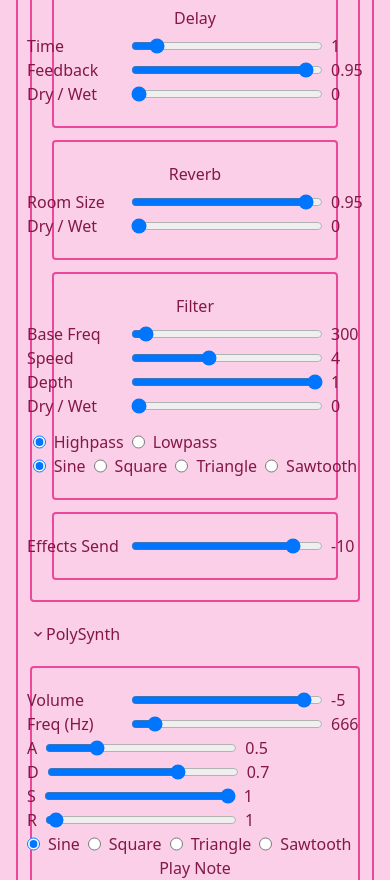
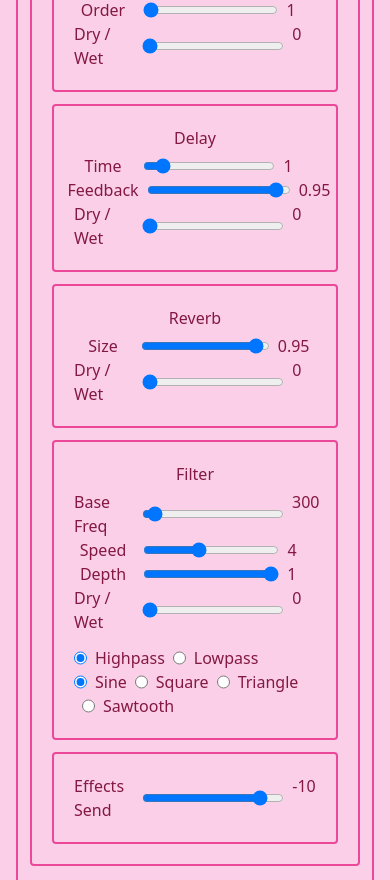
Before and after one commit to daveknapik/tone-drone, a React (Vite) app: page / in a window 390 px wide. Shown: the part 793-1673 px from the top of the page. Built offline with nearby package versions, Linux system fonts and the light colour scheme.

Commit message:
Improved mobile styling

```diff
--- a/src/components/OptionsSelector.tsx
+++ b/src/components/OptionsSelector.tsx
@@ -16,7 +16,7 @@ function OptionsSelector<T extends OptionType>({
   const id = useId();
 
   return (
-    <div className="flex items-center space-x-2">
+    <div className="flex flex-wrap items-center space-x-2">
       {options.map((option) => (
         <div key={option} className="flex space-x-2">
           <input
--- a/src/components/Polysynth.tsx
+++ b/src/components/Polysynth.tsx
@@ -62,6 +62,7 @@ function PolySynth({ polySynth }: PolysynthProps) {
       />
       <Slider
         inputName="attack"
+        labelText="Attack"
         min={0}
         max={2}
         step={0.01}
@@ -70,6 +71,7 @@ function PolySynth({ polySynth }: PolysynthProps) {
       />
       <Slider
         inputName="decay"
+        labelText="Decay"
         min={0}
         max={1}
         step={0.01}
@@ -78,6 +80,7 @@ function PolySynth({ polySynth }: PolysynthProps) {
       />
       <Slider
         inputName="sustain"
+        labelText="Sustain"
         min={0}
         max={1}
         step={0.01}
@@ -86,6 +89,7 @@ function PolySynth({ polySynth }: PolysynthProps) {
       />
       <Slider
         inputName="release"
+        labelText="Release"
         min={0}
         max={60}
         step={0.01}
--- a/src/components/Reverb.tsx
+++ b/src/components/Reverb.tsx
@@ -23,7 +23,7 @@ function Reverb({ reverb }: ReverbProps) {
       <Slider
         handleChange={(e) => setRoomSize(parseFloat(e.target.value))}
         inputName="roomSize"
-        labelText="Room Size"
+        labelText="Size"
         max={1}
         min={0}
         step={0.01}
--- a/src/components/Slider.tsx
+++ b/src/components/Slider.tsx
@@ -23,11 +23,14 @@ function Slider({
 
   return (
     <div className="flex space-x-2">
-      <label htmlFor={id} className={labelText ? "w-24" : ""}>
+      <label
+        htmlFor={id}
+        className={labelText ? "w-18 md:w-24 basis-1/4" : "basis-2/8"}
+      >
         {labelText ? labelText : inputName.charAt(0).toUpperCase()}
       </label>
       <input
-        className="w-48"
+        className="w-36 md:w-48 basis-5/8"
         id={id}
         max={max}
         min={min}
@@ -37,7 +40,7 @@ function Slider({
         type="range"
         value={value}
       />
-      <div className="w-8">{value}</div>
+      <div className="w-6 md:w-8 basis-1/8">{value}</div>
     </div>
   );
 }
```
